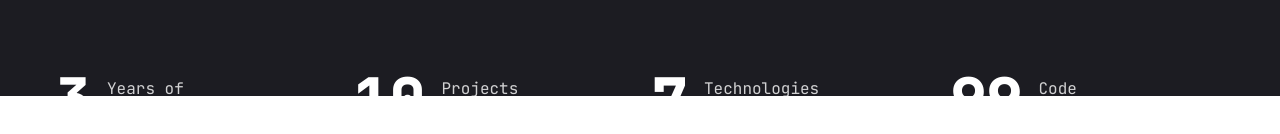
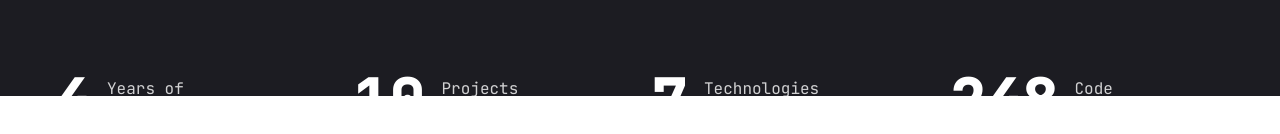
Before and after one commit to ayush1452/ayush_portfolio, a Next.js app: page / in a window 1280 px wide. Shown: the part 704-838 px from the top of the page. Built offline with nearby package versions, Linux system fonts and the light colour scheme.

Commit message:
some info updated

```diff
--- a/components/Stats.jsx
+++ b/components/Stats.jsx
@@ -4,7 +4,7 @@ import CountUp from "react-countup";
 
 const stats = [
   {
-    num: 3,
+    num: 4,
     text: "Years of experience",
   },
   {
@@ -16,7 +16,7 @@ const stats = [
     text: "Technologies mastered",
   },
   {
-    num: 100,
+    num: 250,
     text: "Code commits",
   },
 ];
```
